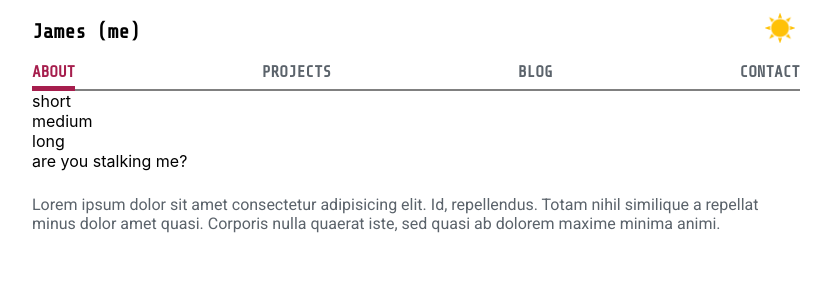
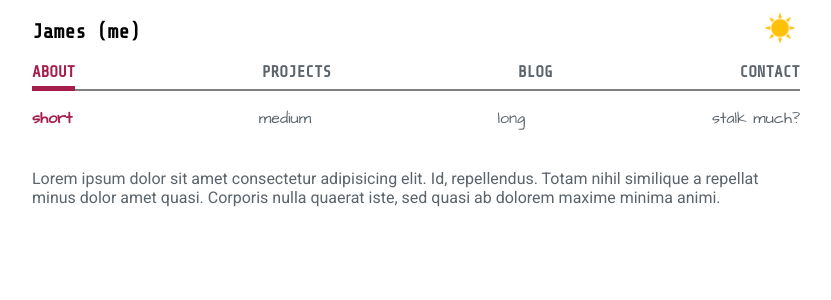
Before and after one commit to jamesncox/portfolio-v2, a React (Create React App) app: page / in a window 1280 px wide. Shown: the top 300 px of the page, without its empty margins (224-1055 px from the left). Built offline with nearby package versions, Linux system fonts and the light colour scheme.

Commit message:
Create .bio-menu and .selected-bio

```diff
--- a/src/components/about/BioSelect.js
+++ b/src/components/about/BioSelect.js
@@ -3,12 +3,14 @@ import React from 'react'
 function BioSelect() {
 
     return (
-        <nav id="about">
-            <div>short</div>
-            <div>medium</div>
-            <div>long</div>
-            <div>are you stalking me?</div>
-        </nav>
+        <>
+            <nav id="about" className="bio-menu-wrapper">
+                <p className="selected-bio">short</p>
+                <p className="bio-menu">medium</p>
+                <p className="bio-menu">long</p>
+                <p className="bio-menu">stalk much?</p>
+            </nav>
+        </>
     )
 }
 
--- a/src/stylesheets/App.css
+++ b/src/stylesheets/App.css
@@ -94,6 +94,26 @@ body.dark {
 }
 
 /* SelectBio styles */
+.bio-menu-wrapper {
+    /* margin-top: 1rem; */
+    display: flex;
+    justify-content: space-between;
+}
+
+.bio-menu {
+    font-family: 'Architects Daughter', cursive;
+    color: var(--description-color);
+    transition: var(--theme-transition);
+    cursor: pointer;
+}
+
+.selected-bio {
+    font-family: 'Architects Daughter', cursive;
+    font-weight: var(--bold);
+    color: var(--hightlighted-menu-color);
+    transition: var(--theme-transition);
+    cursor: pointer;
+}
 
 /* practice scroll styles */
 .practice-scroll {
@@ -104,7 +124,7 @@ body.dark {
     transition: var(--theme-transition);
 }
 
-.selected-section {
+.section-title {
     font-family: 'Architects Daughter', cursive;
     color: var(--hightlighted-menu-color);
     transition: var(--theme-transition);
```
